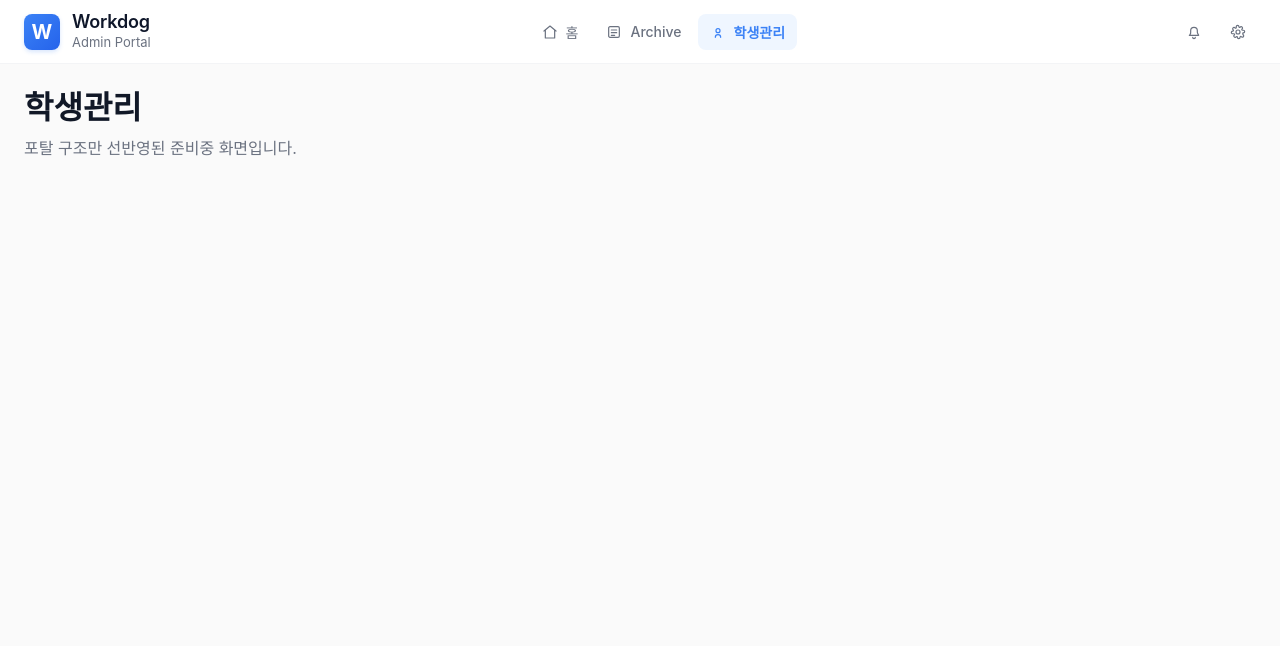
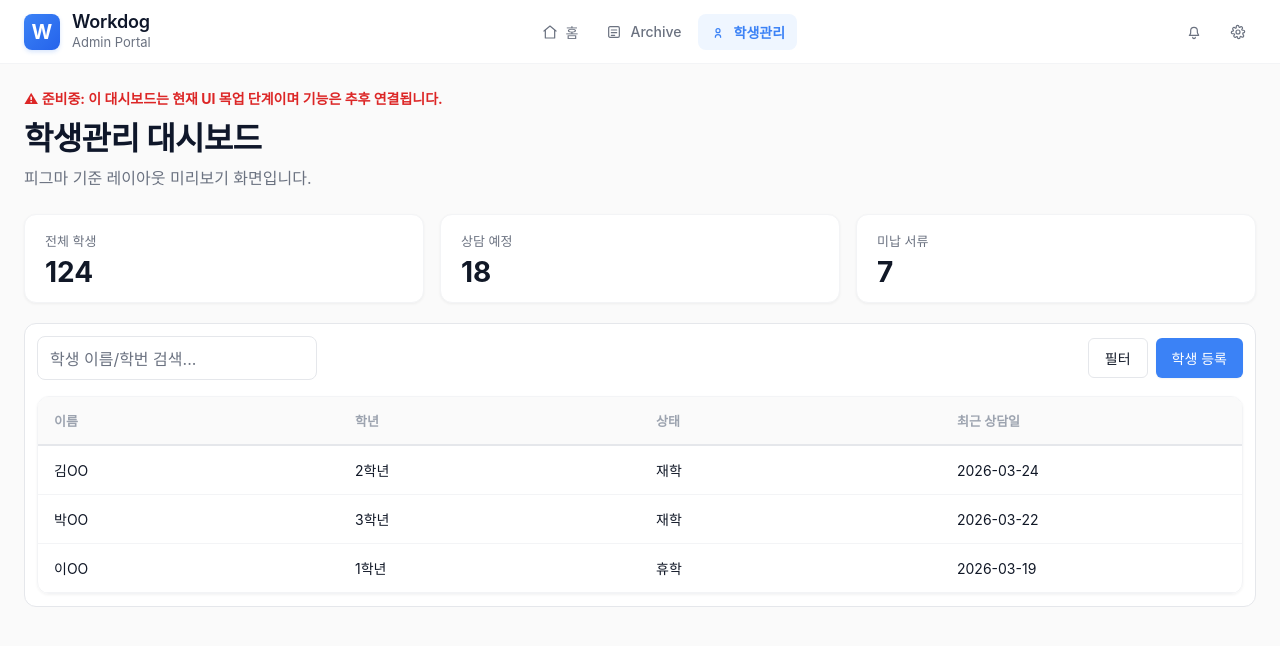
Before and after one commit to baggam-dev/workdog-archive-web, a React (Vite) app: page /students in a window 1280 px wide. Shown: the top 646 px of the page. Built offline with nearby package versions, Linux system fonts and the light colour scheme; no server answers.

Commit message:
feat: add figma-style coming soon pages with construction illustration and dashboard mock

```diff
--- a/src/App.css
+++ b/src/App.css
@@ -202,6 +202,16 @@ input[type="checkbox"]:checked::after {
   .summary-grid { grid-template-columns:1fr 1fr; }
 }
 
+.coming-alert { color:#dc2626; font-size:var(--fs-14); font-weight:700; margin-bottom:var(--space-3); }
+.coming-panel { display:grid; place-items:center; text-align:center; }
+.coming-image { width:min(760px, 100%); border-radius:var(--radius-lg); border:1px solid var(--line-soft); background:#fff; }
+.mock-grid-3 { display:grid; grid-template-columns:repeat(3, minmax(0, 1fr)); gap:var(--space-4); }
+.mock-card { border:1px solid var(--line-soft); border-radius:var(--radius-lg); background:var(--bg-surface); box-shadow:0 1px 3px rgba(0,0,0,.05); padding:16px 20px; }
+.mock-label { margin:0 0 8px; color:var(--text-secondary); font-size:var(--fs-13); }
+.mock-value { font-size:28px; line-height:1; }
+.mock-toolbar { display:flex; justify-content:space-between; gap:var(--space-3); align-items:center; flex-wrap:wrap; }
+.mock-input { min-height:44px; display:flex; align-items:center; border:1px solid var(--line-default); border-radius:var(--radius-md); padding:0 12px; color:var(--text-secondary); min-width:280px; background:var(--bg-surface); }
+
 @media (max-width: 768px) {
   .portal-header { height:auto; gap:var(--space-2); padding:var(--space-3); flex-direction:column; align-items:flex-start; }
   .desktop-only { display:none; }
@@ -213,4 +223,6 @@ input[type="checkbox"]:checked::after {
   .app-grid { grid-template-columns:1fr; }
   .app-card-featured { grid-column:span 1; }
   .summary-grid { grid-template-columns:1fr; }
+  .mock-grid-3 { grid-template-columns:1fr; }
+  .mock-input { min-width:0; width:100%; }
 }
--- a/src/App.jsx
+++ b/src/App.jsx
@@ -6,16 +6,9 @@ import HomePage from './pages/HomePage'
 import FoldersPage from './pages/FoldersPage'
 import DocsPage from './pages/DocsPage'
 import FolderManagementPage from './pages/FolderManagementPage'
+import StudentsDashboardPage from './pages/StudentsDashboardPage'
+import ComingSoonPage from './pages/ComingSoonPage'
 import './App.css'
-
-function PlaceholderPage({ title, desc }) {
-  return (
-    <section>
-      <h1>{title}</h1>
-      <p className="muted">{desc}</p>
-    </section>
-  )
-}
 
 function App() {
   return (
@@ -56,8 +49,8 @@ function App() {
           )}
         />
 
-        <Route path="/students" element={<PlaceholderPage title="학생관리" desc="포탈 구조만 선반영된 준비중 화면입니다." />} />
-        <Route path="/apps" element={<PlaceholderPage title="추후 앱" desc="여기에 신규 업무 앱이 순차적으로 추가됩니다." />} />
+        <Route path="/students" element={<StudentsDashboardPage />} />
+        <Route path="/apps" element={<ComingSoonPage title="추후 추가 앱" description="피그마 기준 준비중 페이지를 먼저 반영했습니다." />} />
         <Route path="*" element={<Navigate to="/" replace />} />
       </Routes>
     </PortalLayout>
--- /dev/null
+++ b/src/pages/ComingSoonPage.jsx
@@ -0,0 +1,19 @@
+import constructionImage from '../assets/under-construction.svg'
+
+export default function ComingSoonPage({ title = '준비중 페이지', description = '현재 공사중입니다.' }) {
+  return (
+    <section>
+      <div className="coming-alert">⚠ 준비중: 해당 페이지는 현재 개발 중입니다.</div>
+
+      <div className="page-hero" style={{ marginBottom: 24 }}>
+        <h1 className="page-title">{title}</h1>
+        <p className="page-description">{description}</p>
+      </div>
+
+      <article className="panel coming-panel">
+        <img src={constructionImage} alt="공사중 안내 이미지" className="coming-image" />
+        <p className="muted" style={{ marginTop: 12 }}>디자인은 선반영되었으며 기능 연결은 순차적으로 진행됩니다.</p>
+      </article>
+    </section>
+  )
+}
--- /dev/null
+++ b/src/pages/StudentsDashboardPage.jsx
@@ -0,0 +1,55 @@
+export default function StudentsDashboardPage() {
+  return (
+    <section>
+      <div className="coming-alert">⚠ 준비중: 이 대시보드는 현재 UI 목업 단계이며 기능은 추후 연결됩니다.</div>
+
+      <div className="page-hero" style={{ marginBottom: 24 }}>
+        <h1 className="page-title">학생관리 대시보드</h1>
+        <p className="page-description">피그마 기준 레이아웃 미리보기 화면입니다.</p>
+      </div>
+
+      <div className="mock-grid-3">
+        <article className="mock-card">
+          <p className="mock-label">전체 학생</p>
+          <strong className="mock-value">124</strong>
+        </article>
+        <article className="mock-card">
+          <p className="mock-label">상담 예정</p>
+          <strong className="mock-value">18</strong>
+        </article>
+        <article className="mock-card">
+          <p className="mock-label">미납 서류</p>
+          <strong className="mock-value">7</strong>
+        </article>
+      </div>
+
+      <article className="panel" style={{ marginTop: 20 }}>
+        <div className="mock-toolbar">
+          <div className="mock-input">학생 이름/학번 검색...</div>
+          <div className="actions">
+            <button className="btn secondary" type="button">필터</button>
+            <button className="btn primary" type="button">학생 등록</button>
+          </div>
+        </div>
+
+        <div className="table-wrap" style={{ marginTop: 16 }}>
+          <table>
+            <thead>
+              <tr>
+                <th>이름</th>
+                <th>학년</th>
+                <th>상태</th>
+                <th>최근 상담일</th>
+              </tr>
+            </thead>
+            <tbody>
+              <tr><td>김OO</td><td>2학년</td><td>재학</td><td>2026-03-24</td></tr>
+              <tr><td>박OO</td><td>3학년</td><td>재학</td><td>2026-03-22</td></tr>
+              <tr><td>이OO</td><td>1학년</td><td>휴학</td><td>2026-03-19</td></tr>
+            </tbody>
+          </table>
+        </div>
+      </article>
+    </section>
+  )
+}
```
Also changed, not shown: src/assets/under-construction.svg (added).
